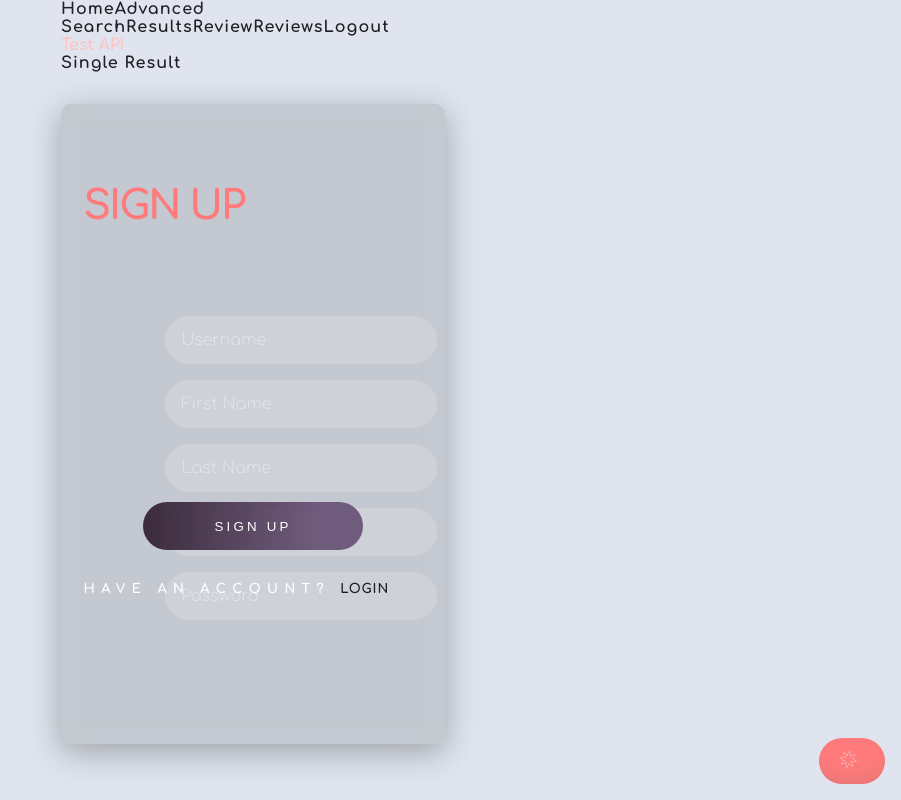
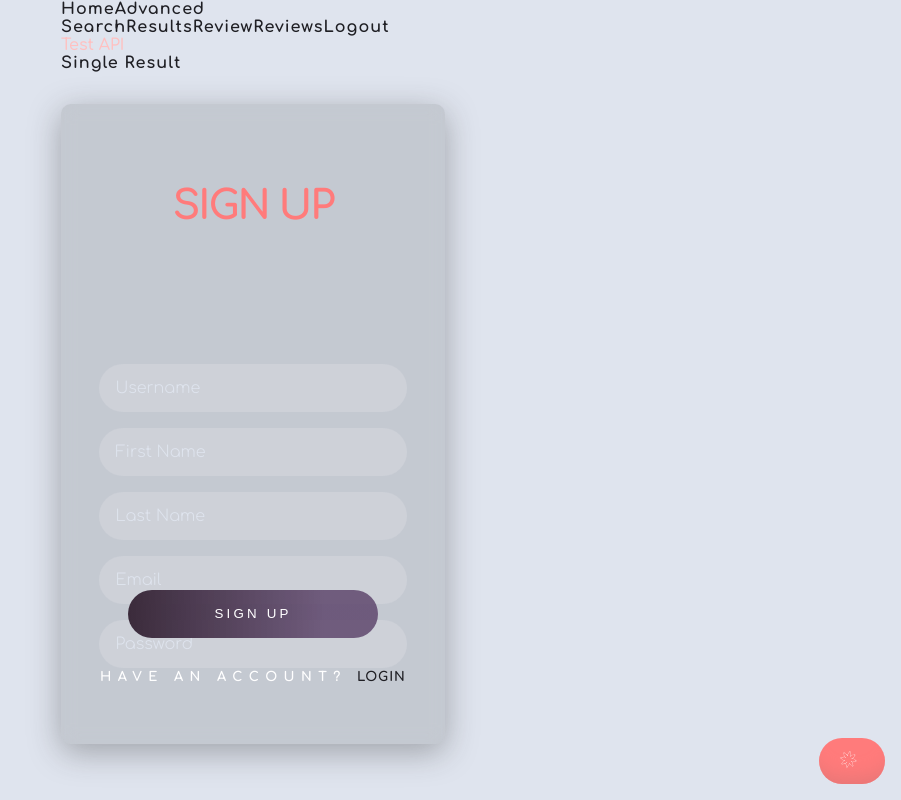
Before and after one commit to Healthy-Plate-Project/Healthy-Eating-App, a React (Create React App) app in the folder client/: page /sign-up in a window 1280 px wide. Shown: the whole page, without its empty margins (379-1280 px from the left). Built offline with nearby package versions, Linux system fonts and the light colour scheme; no server answers.

Commit message:
Nest MainContainer in form element to fix style.

```diff
--- a/client/src/pages/SignUp/SignUp.tsx
+++ b/client/src/pages/SignUp/SignUp.tsx
@@ -43,8 +43,8 @@ export function SignUp() {
     return <Navigate to="/login" />;
   }
   return (
-    <MainContainer>
-      <form onSubmit={(e) => submit(e)}>
+    <form onSubmit={(e) => submit(e)}>
+      <MainContainer>
         <WelcomeText>Sign Up</WelcomeText>
         <InputContainer>
           <SignUpInput
@@ -74,14 +74,14 @@ export function SignUp() {
           />
         </InputContainer>
         <ButtonContainer>
-          <LoginButtonStyles type="submit" content="Sign Up" name="signup">Sign Up
+          <LoginButtonStyles type="submit" content="Sign Up" name="signup">
+            Sign Up
           </LoginButtonStyles>
-
         </ButtonContainer>
         <Login>
           Have an account? <a href="login">Login</a>
         </Login>
-      </form>
-    </MainContainer>
+      </MainContainer>
+    </form>
   );
 }
```
